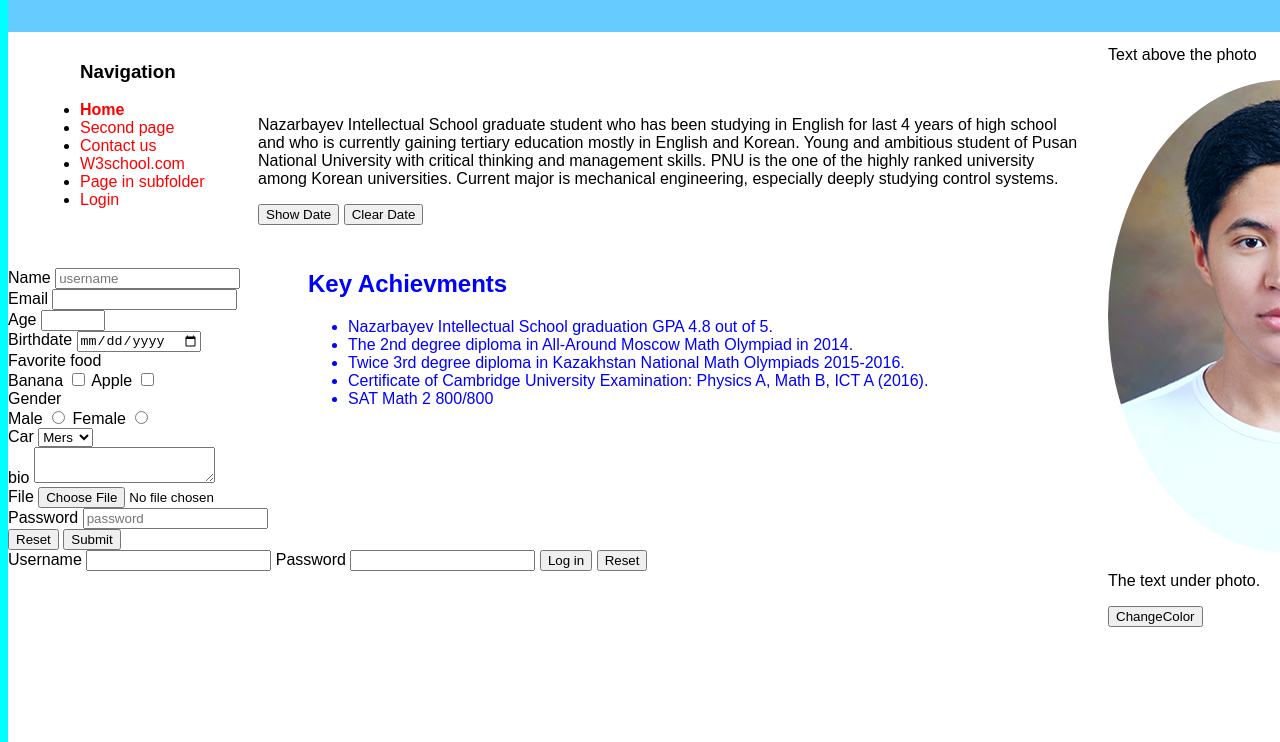
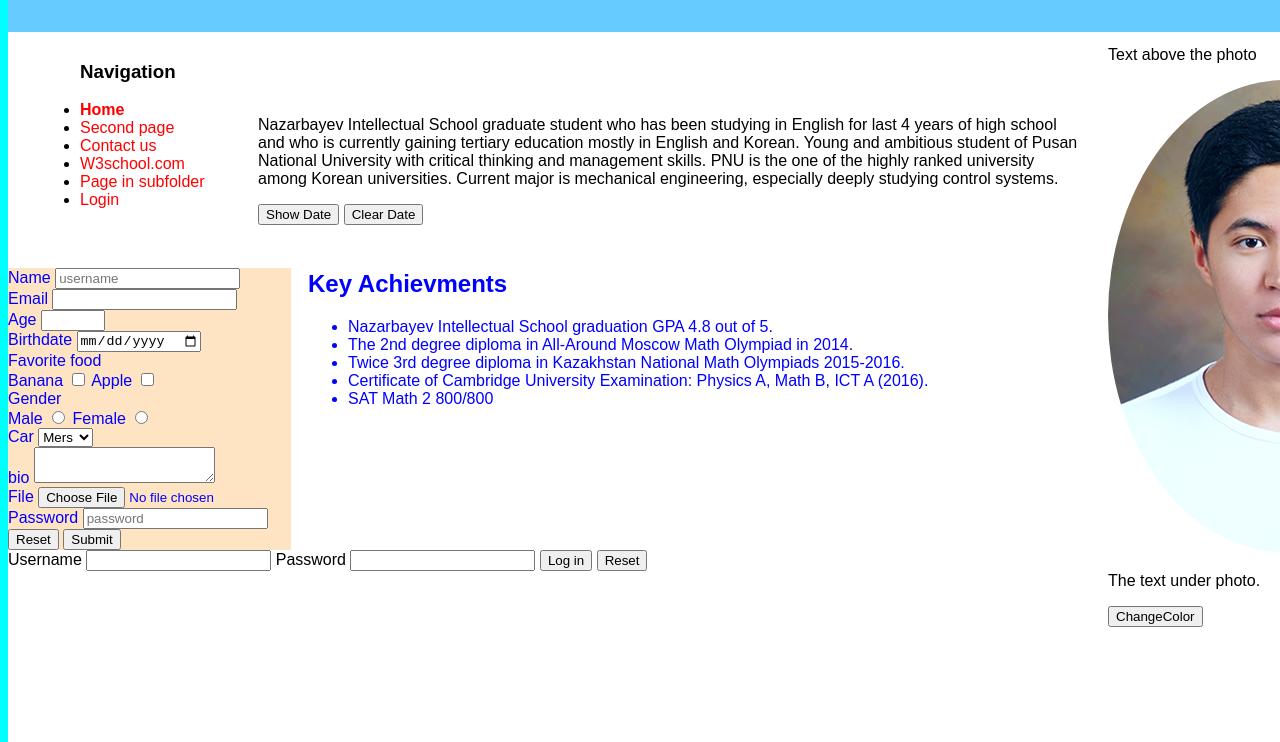
Before and after one commit to doxg/doxg.github.io, a plain HTML site: page index.html in a window 1280 px wide. Shown: the part 58-800 px from the top of the page. Drawn offline with Linux system fonts and the light colour scheme.

Commit message:
Changes to FirstForm

```diff
--- a/index.html
+++ b/index.html
@@ -48,7 +48,7 @@
                 </ul>
             </div>
         </div>
-        <form action="results.html" method="GET" enctype="multipart/form-data">
+        <form action="results.html" method="GET" enctype="multipart/form-data" id="FirstForm">
             <div>
                 <label for="name">Name</label>
                 <input type="text" name="name" id="name" placeholder="username" required>
--- a/style.css
+++ b/style.css
@@ -86,6 +86,11 @@ form{
     bottom:-100px;
 }
 
+#FirstForm{
+    background-color: bisque;
+    color: blue;
+}
+
 #form_id {
     position: absolute;
     top:600px;
```
